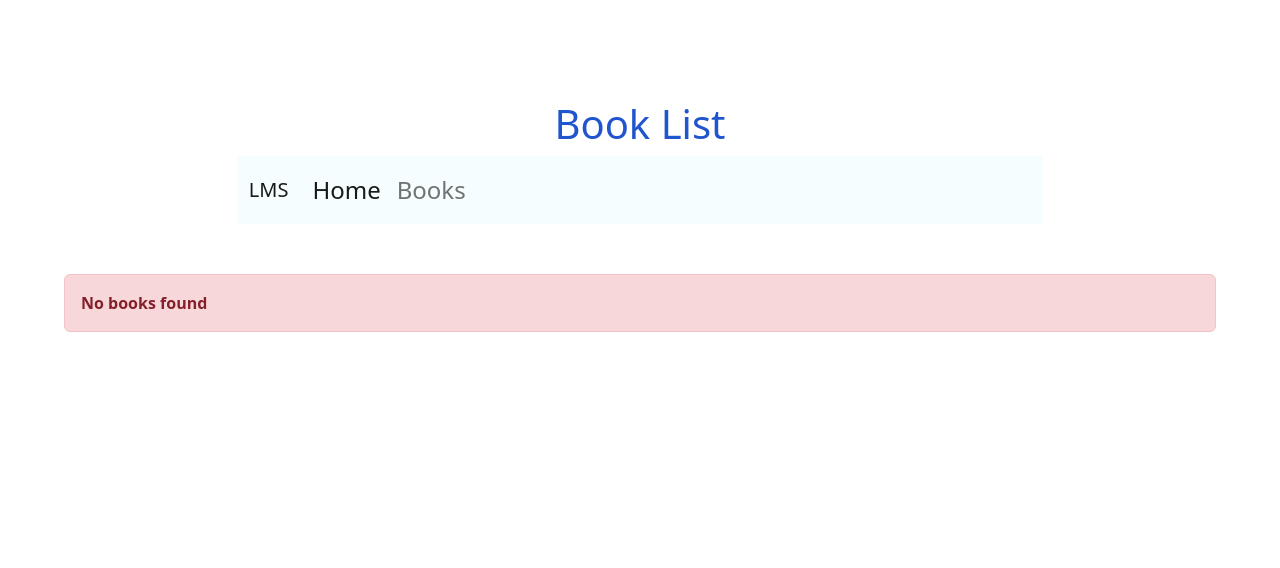
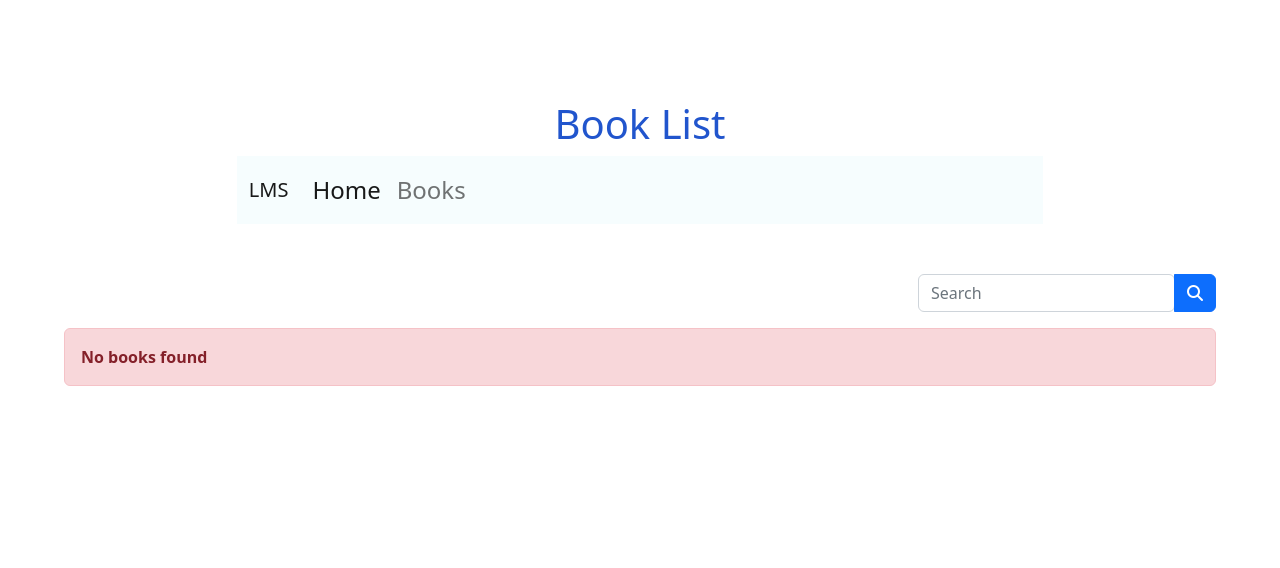
Before and after one commit to kb1337/lms, a Flask app: page /books in a window 1280 px wide. Shown: the top 568 px of the page. Run offline with Flask 2, Linux system fonts and the light colour scheme; data that the repository does not hold is empty; some libraries are stand-ins or nearby versions.

Commit message:
Add searching

```diff
--- a/templates/books.html
+++ b/templates/books.html
@@ -7,6 +7,19 @@
 {% endblock %}
 
 {% block content %}
+
+  <form action="/book" method="GET" class="row g-2 mb-3" style="float:right">
+    <div class="input-group">
+      <div class="form-outline">
+        <input type="text" class="form-control" placeholder="Search" name="search">
+      </div>
+      <button type="submit" class="btn btn-primary">
+        <i class="fa-solid fa-magnifying-glass"></i>
+      </button>
+    </div>
+  </form>
+
+  <div class="clearfix"></div>
 
   {% with messages = get_flashed_messages(with_categories = true) %}
   {% if messages %}
```
